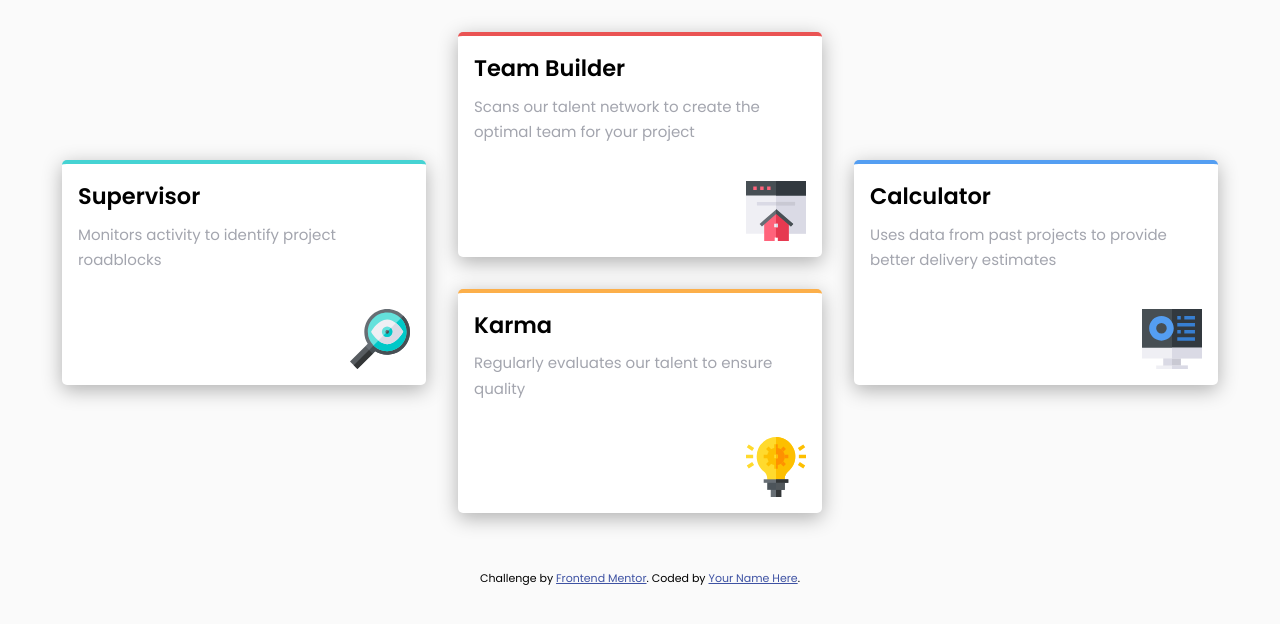
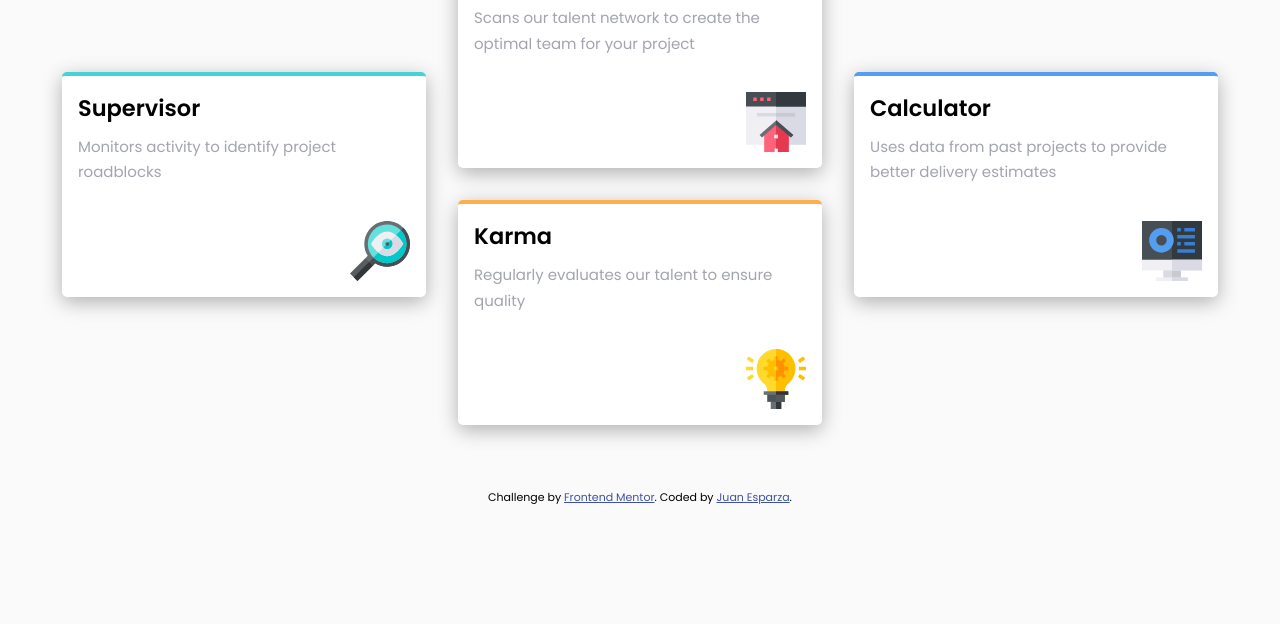
Before and after one commit to JEWebDev/four-card-feature-section, a plain HTML site: page index.html in a window 1280 px wide. Shown: the part 278-902 px from the top of the page. After the commit the page ends 800 px from the top, so only its background shows below. Drawn offline with Linux system fonts and the light colour scheme.

Commit message:
Add minor fixes to the html and css

```diff
--- a/index.html
+++ b/index.html
@@ -15,15 +15,6 @@
     <title>Frontend Mentor | Four card feature section</title>
 
     <!-- Feel free to remove these styles or customise in your own stylesheet 👍 -->
-    <style>
-      .attribution {
-        font-size: 11px;
-        text-align: center;
-      }
-      .attribution a {
-        color: hsl(228, 45%, 44%);
-      }
-    </style>
   </head>
   <body>
     <main>
@@ -68,15 +59,22 @@
           <img src="images/icon-calculator.svg" alt="pc monitor icon" />
         </article>
       </section>
-    </main>
 
       <footer>
         <p class="attribution">
           Challenge by
-        <a href="https://www.frontendmentor.io?ref=challenge" target="_blank"
+          <a
+            href="https://www.frontendmentor.io/profile/JEWebDev"
+            target="_blank"
             >Frontend Mentor</a
-        >. Coded by <a href="#">Your Name Here</a>.
+          >. Coded by
+          <a
+            href="https://www.frontendmentor.io/profile/JEWebDev"
+            target="_blank"
+            >Juan Esparza</a
+          >.
         </p>
       </footer>
+    </main>
   </body>
 </html>
--- a/style.css
+++ b/style.css
@@ -177,7 +177,18 @@ main {
   }
 }
 
+.attribution {
+  font-size: 11px;
+  text-align: center;
+}
+.attribution a {
+  color: hsl(228, 45%, 44%);
+}
+
 @media (min-width: 800px) {
+  body {
+    padding: 0 1.5rem;
+  }
   header {
     display: flex;
     flex-direction: column;
```
Lines whose indentation alone changed are shown as unchanged.
